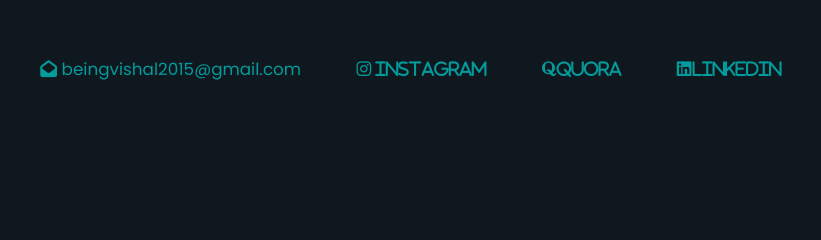
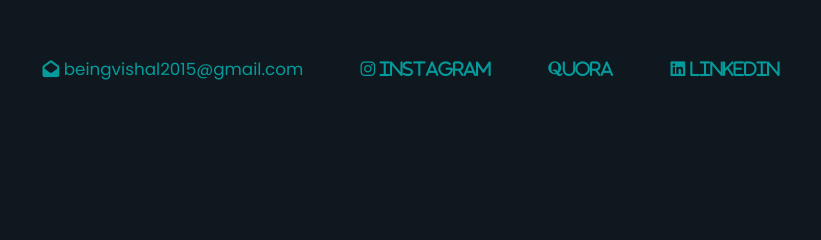
Before and after one commit to vishalsahu05/vishalsahu05.github.io, a plain HTML site: page index.html in a window 1280 px wide. Shown: the part 4169-4409 px from the top of the page, 229-1050 px from the left. Drawn offline with Linux system fonts and the light colour scheme.

Commit message:
Update index.html

```diff
--- a/index.html
+++ b/index.html
@@ -306,7 +306,7 @@
                 href="https://www.quora.com/profile/Vishal-Sahu-65"
                 target="_blank">
 
-                <i class="fab fa-quora">Quora</i
+                <i class="fab fa-quora">uora</i
               ></a>
 
           </p>
@@ -318,7 +318,7 @@
                 target="_blank"
 
               >
-                <i class="fab fa-linkedin">LinkedIn</i
+                <i class="fab fa-linkedin"> LinkedIn</i
               ></a>
           </p>
         </div>
```
